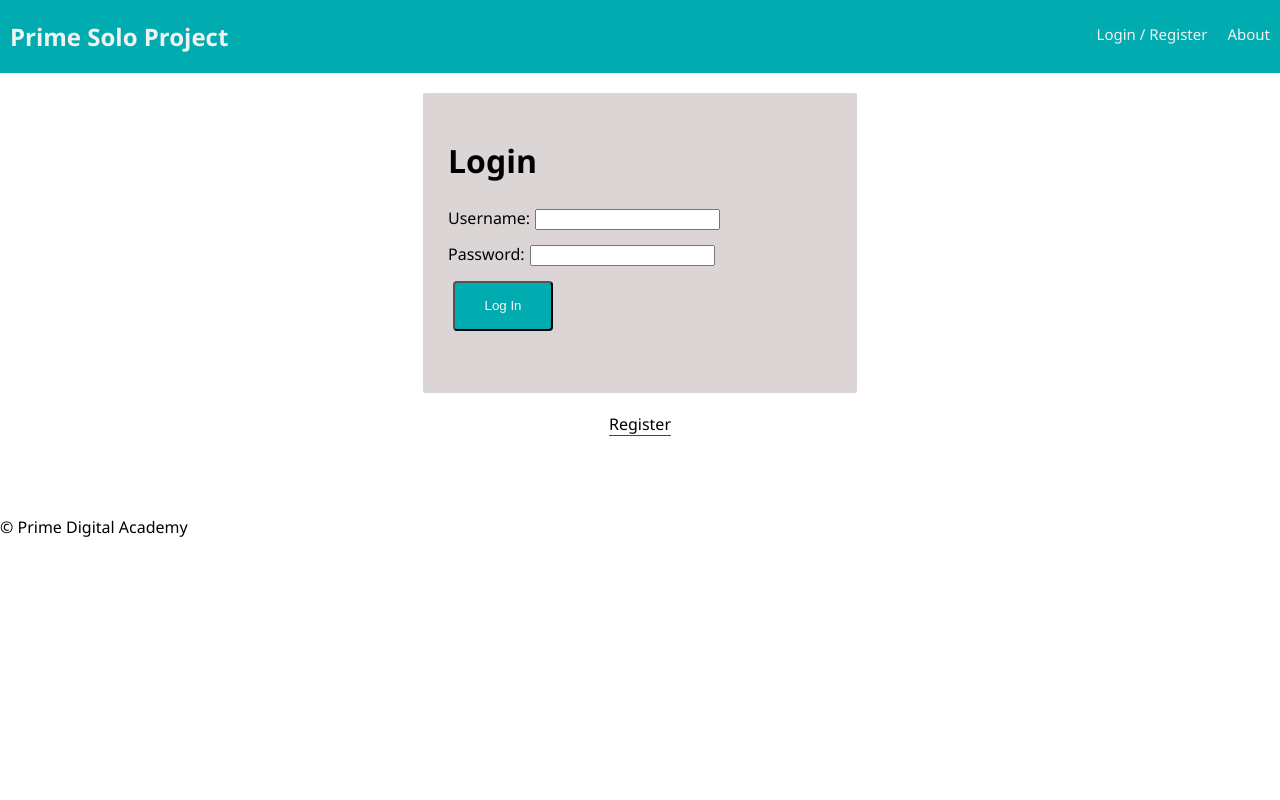
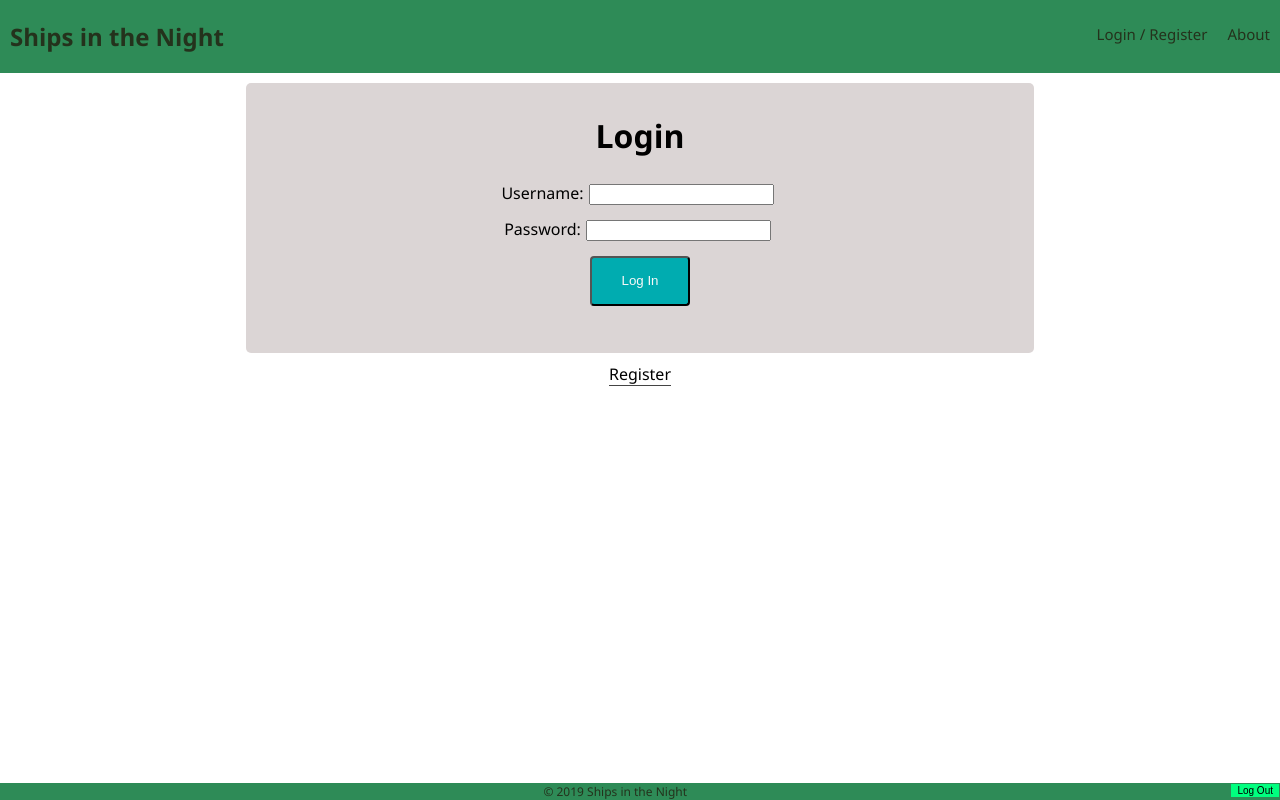
Before and after one commit to nathantwold/ships-in-the-night, a React (Create React App) app: page /#/info in a window 1280 px wide. Built offline with nearby package versions, Linux system fonts and the light colour scheme; no server answers.

Commit message:
footer and color scheme started

```diff
--- a/src/components/App/App.css
+++ b/src/components/App/App.css
@@ -9,12 +9,13 @@ body {
 }
 
 form {
+    text-align: center;
     background-color: #dbd5d5;
-    width: 30%;
+    width: 60%;
     height: 250px;
-    margin: 20px auto;
-    padding: 25px;
-    border-radius: 2px;
+    margin: 10px auto;
+    padding: 10px;
+    border-radius: 5px;
 }
 
 input {
--- a/src/components/App/App.js
+++ b/src/components/App/App.js
@@ -9,7 +9,7 @@ import Footer from '../Footer/Footer';
 import ProtectedRoute from '../ProtectedRoute/ProtectedRoute'
 
 import AboutPage from '../AboutPage/AboutPage';
-import UserPage from '../UserPage/UserPage';
+import HomePage from '../HomePage/HomePage';
 import InfoPage from '../InfoPage/InfoPage';
 
 import './App.css';
@@ -35,13 +35,13 @@ class App extends Component {
               component={AboutPage}
             />
             {/* For protected routes, the view could show one of several things on the same route.
-            Visiting localhost:3000/home will show the UserPage if the user is logged in.
+            Visiting localhost:3000/home will show the HomePage if the user is logged in.
             If the user is not logged in, the ProtectedRoute will show the 'Login' or 'Register' page.
             Even though it seems like they are different pages, the user is always on localhost:3000/home */}
             <ProtectedRoute
               exact
               path="/home"
-              component={UserPage}
+              component={HomePage}
             />
             {/* This works the same as the other protected route, except that if the user is logged in,
             they will see the info page instead. */}
--- a/src/components/Footer/Footer.css
+++ b/src/components/Footer/Footer.css
@@ -1,3 +1,18 @@
 footer {
+    position: fixed;
+    font-size: 12px;
+    left: 0;
+    bottom: 0;
+    width: 100%;
+    text-align: center;
     margin-top: 80px;
+    background-color: seagreen;
+    color: #24321c;
 }
+
+.logOut {
+    float: right;
+    background-color: springgreen;
+    border: 1px solid seagreen;
+    font-size: 10px;
+}
--- a/src/components/Footer/Footer.js
+++ b/src/components/Footer/Footer.js
@@ -1,5 +1,6 @@
 import React from 'react';
-import './Footer.css'
+import './Footer.css';
+import LogOutButton from '../LogOutButton/LogOutButton';
 
 // This is one of our simplest components
 // It doesn't have local state, so it can be a function component.
@@ -8,7 +9,8 @@ import './Footer.css'
 
 const Footer = () => (
   <footer>
-    &copy; Prime Digital Academy
+    &copy; 2019 Ships in the Night
+    <LogOutButton className="logOut" />
   </footer>
 );
 
--- a/src/components/UserPage/UserPage.js
+++ b/src/components/HomePage/HomePage.js
@@ -1,17 +1,15 @@
 import React from 'react';
 import { connect } from 'react-redux';
-import LogOutButton from '../LogOutButton/LogOutButton';
 
 // this could also be written with destructuring parameters as:
-// const UserPage = ({ user }) => (
+// const HomePage = ({ user }) => (
 // and then instead of `props.user.username` you could use `user.username`
-const UserPage = (props) => (
+const HomePage = (props) => (
   <div>
     <h1 id="welcome">
       Welcome, { props.user.username }!
     </h1>
     <p>Your ID is: {props.user.id}</p>
-    <LogOutButton className="log-in" />
   </div>
 );
 
@@ -23,4 +21,4 @@ const mapStateToProps = state => ({
 });
 
 // this allows us to use <App /> in index.js
-export default connect(mapStateToProps)(UserPage);
+export default connect(mapStateToProps)(HomePage);
--- a/src/components/Nav/Nav.css
+++ b/src/components/Nav/Nav.css
@@ -2,19 +2,19 @@
     font-size: 24px;
     font-weight: 700;
     display: inline-block;
-    color: #f2f2f2;
+    color: #24321c;
     padding-left: 10px;
 }
 
 .nav {
   overflow: hidden;
-  background-color: #00acb0;
+  background-color: seagreen;
 }
 
 .nav-link {
   float: left;
-  color: #f2f2f2;
-  background-color: #00acb0;
+  color: #24321c;
+  background-color: seagreen;
   text-align: center;
   padding: 24px 10px;
   text-decoration: none;
--- a/src/components/Nav/Nav.js
+++ b/src/components/Nav/Nav.js
@@ -7,7 +7,7 @@ import './Nav.css';
 const Nav = (props) => (
   <div className="nav">
     <Link to="/home">
-      <h2 className="nav-title">Prime Solo Project</h2>
+      <h2 className="nav-title">Ships in the Night</h2>
     </Link>
     <div className="nav-right">
       <Link className="nav-link" to="/home">
```
Also changed, not shown: 1 other file (tests, documents, lock files or other folders).
